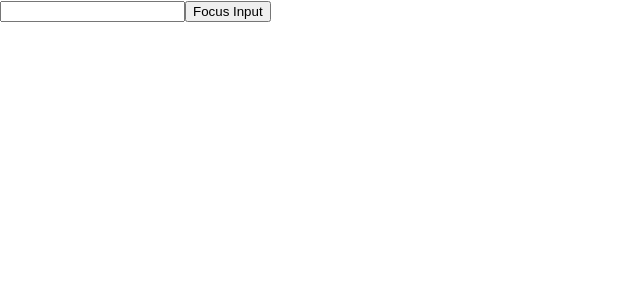
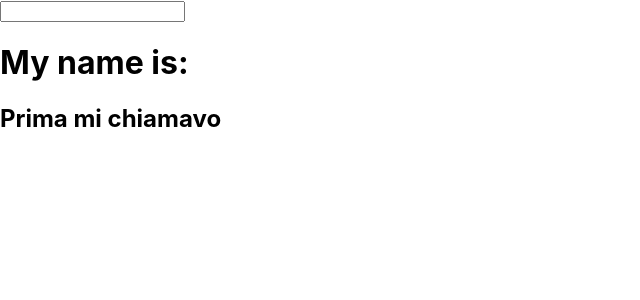
Before and after one commit to jawid-fakhari/react-hooks, a React (Create React App) app: page / in a window 1280 px wide. Shown: the top 300 px of the page, without its empty margins (0-640 px from the left). Built offline with nearby package versions, Linux system fonts and the light colour scheme.

Commit message:
useRef Tracciare i cambiamenti dello State

```diff
--- a/src/App.js
+++ b/src/App.js
@@ -2,8 +2,8 @@ import React, { useState, useEffect, useRef } from "react";
 
 function App() {
   //** useRef hook */
-  const [name, setName] = useState("");
   //* useRef non causa Re-renders, useRef returns solo un item che sarebbe l'oggetto curret.
+  // const [name, setName] = useState("");
   // const renderCount = useRef(1);
 
   // useEffect(() => {
@@ -12,19 +12,30 @@ function App() {
 
   //* useRef ci da anche accessibilità al DOM
   //In React, we can add a ref attribute to an element to access it directly in the DOM.
-  const inputElement= useRef();
+  // const inputElement= useRef();
 
-  const focusInput = () => {
-    inputElement.current.focus();
-  }
+  // const focusInput = () => {
+  //   inputElement.current.focus();
+  // }
+
+  //* useRef ci da possibilità di tracciare i cambiamenti di State.
+  const [inputValue, setInputvalue] = useState("");
+  const prevRenderCount = useRef('');
+
+  useEffect(() => {
+    prevRenderCount.current = inputValue;
+  });
 
   return (
     <>
       {/* <input value={name} onChange={(e) => setName(e.target.value)} />
       <h1>My name is: {name}</h1>
       <h2>l'app {renderCount.current} volte è stato renderizzato</h2> */}
-      <input type="text" ref={inputElement} />
-      <button onClick={focusInput}>Focus Input</button>
+      {/* <input type="text" ref={inputElement} />
+      <button onClick={focusInput}>Focus Input</button> */}
+      <input value={inputValue} onChange={(e) => setInputvalue(e.target.value)} />
+      <h1>My name is: {inputValue}</h1>
+      <h2>Prima mi chiamavo {prevRenderCount.current} </h2>
     </>
   );
 }
```
